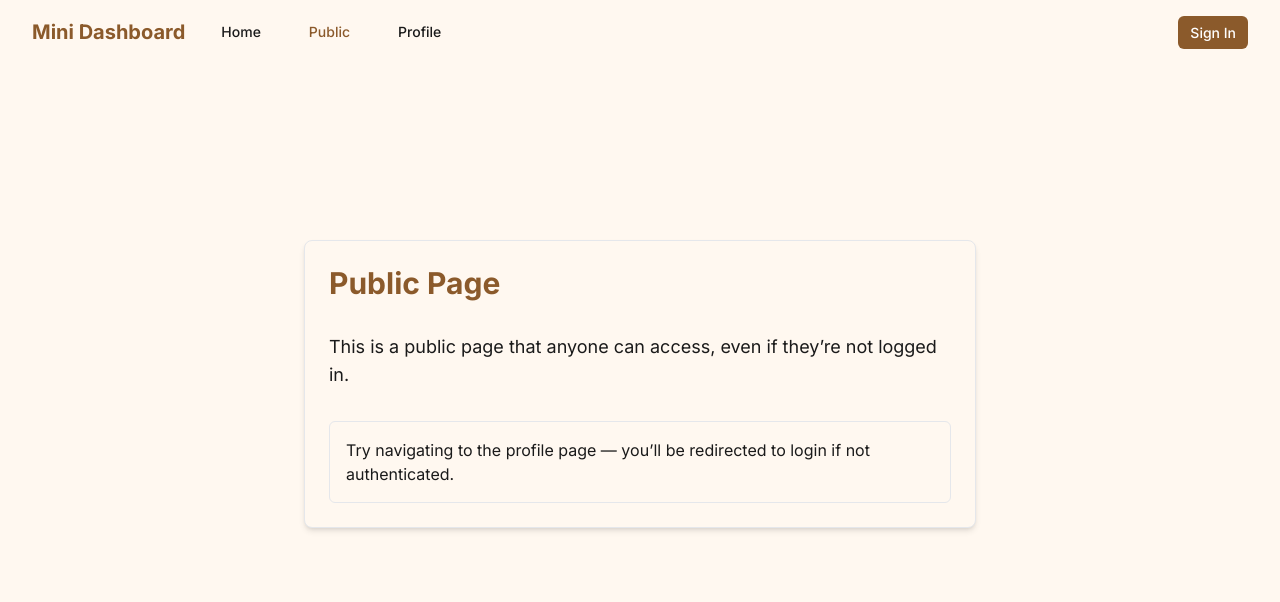
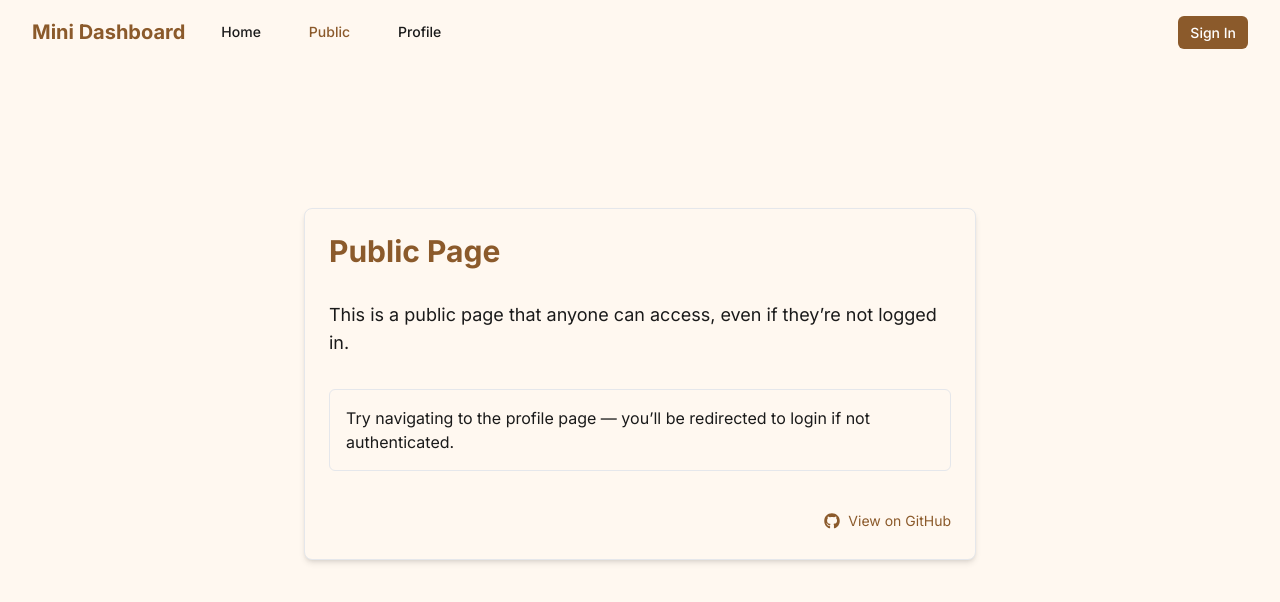
Before and after one commit to Wladyslaw13/Auth-Dashboard, a Next.js app: page /public in a window 1280 px wide. Shown: the top 602 px of the page. Built offline with nearby package versions, Linux system fonts and the light colour scheme; no server answers.

Commit message:
add GitHubLink component

```diff
--- a/src/app/(pages)/public/page.tsx
+++ b/src/app/(pages)/public/page.tsx
@@ -1,3 +1,5 @@
+import GitHubLink from '@/components/GitHubLink'
+
 export default function PublicPage() {
 	return (
 		<div className='flex h-[80vh] flex-col items-center justify-center p-4 bg-[var(--color-bg)]'>
@@ -13,6 +15,9 @@ export default function PublicPage() {
 					Try navigating to the profile page — you’ll be redirected to login if
 					not authenticated.
 				</p>
+				<div className='pt-2 text-right'>
+					<GitHubLink />
+				</div>
 			</div>
 		</div>
 	)
--- /dev/null
+++ b/src/components/GitHubLink.tsx
@@ -0,0 +1,17 @@
+'use client'
+
+import { FaGithub } from 'react-icons/fa'
+
+export default function GitHubLink() {
+	return (
+		<a
+			href='https://github.com/Wladyslaw13/Mini-Dashboard'
+			target='_blank'
+			rel='noopener noreferrer'
+			className='inline-flex items-center gap-2 text-sm text-[var(--color-accent)] hover:underline hover:opacity-80 transition-opacity'
+		>
+			<FaGithub className='text-base' />
+			View on GitHub
+		</a>
+	)
+}
```
